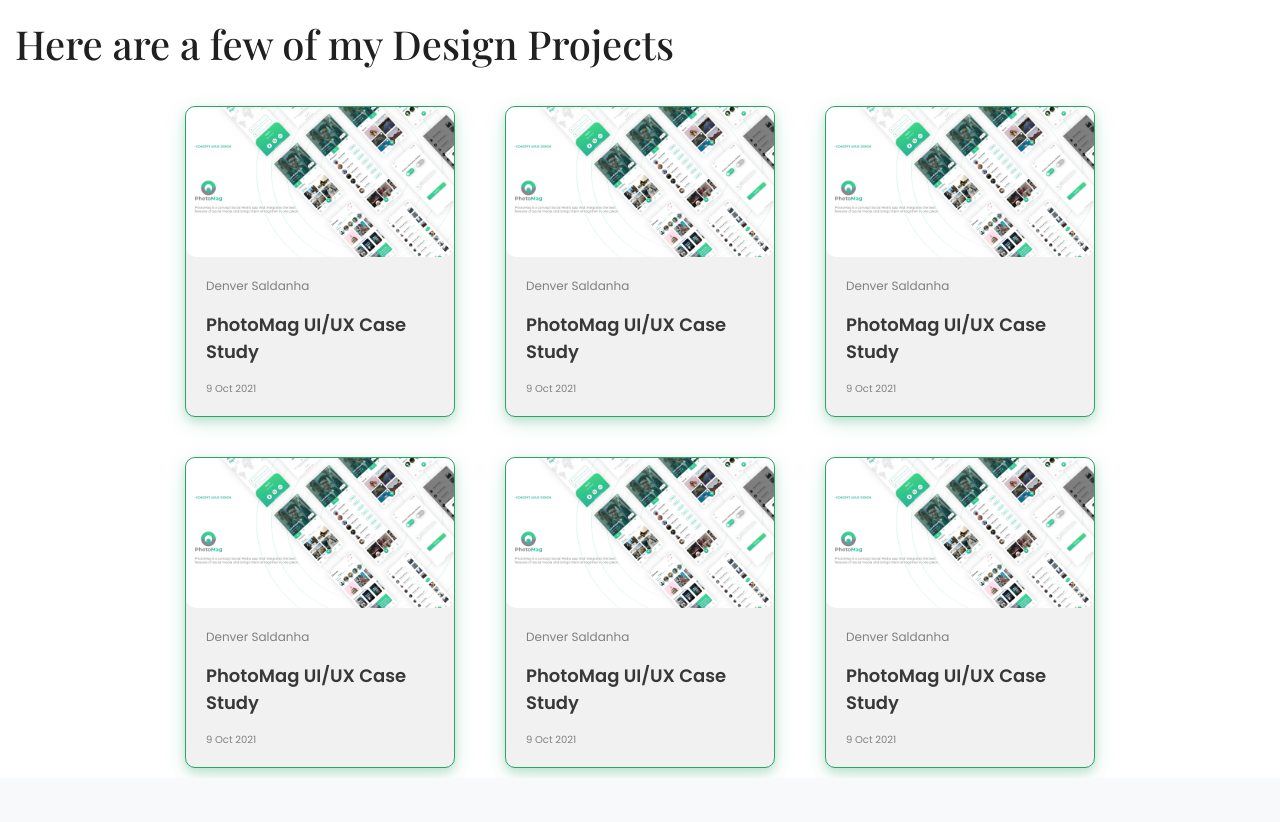
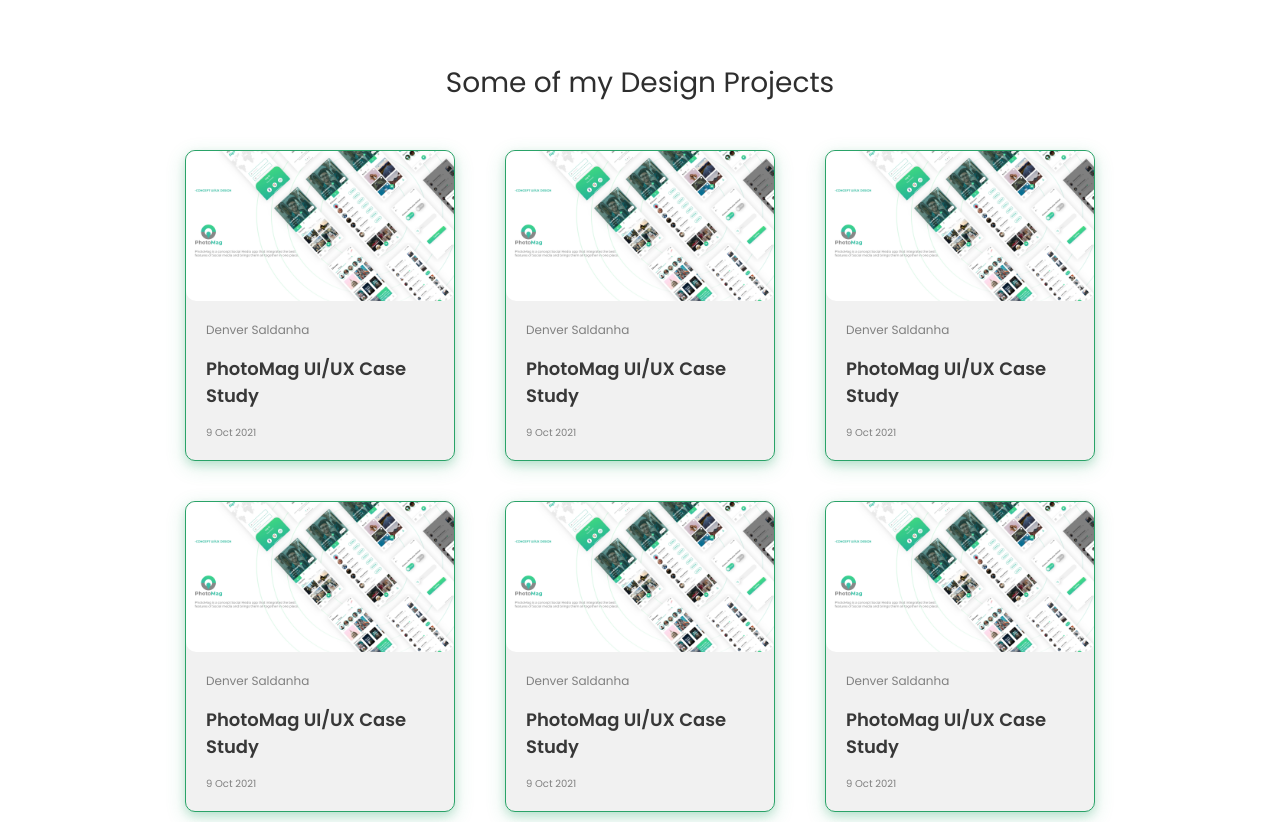
Before and after one commit to densaldanha/densaldanha.github.io, a PHP site: page /design.html in a window 1280 px wide. Shown: the part 71-893 px from the top of the page. Before the commit the page ends 849 px from the top, so only its background shows below. Run offline with PHP 8.4, Linux system fonts and the light colour scheme.

Commit message:
Final Cards Layout

```diff
--- a/design.css
+++ b/design.css
@@ -1,11 +1,15 @@
+
+.categories-text{
 
 
+    font-family: 'Poppins', sans-serif;
+    color:rgb(46, 46, 46);
+	padding-top: 2rem;
+    font-size: 3.5vh;
+    text-align: center;
+    margin-top: 10px;
 
-.heading_text{
-    font-family: Playfair Display, 'Gill Sans', 'Gill Sans MT', Calibri, 'Trebuchet MS', sans-serif;
-    color:rgb(32, 32, 32);
-    font-size: 5vh;
-    justify-items: center;
+
 }
 
 
@@ -144,11 +148,23 @@ h1 {
     border-color:rgb(42, 163, 104);
     background-color: rgb(241, 241, 241);
     box-shadow: 0 4px 8px 0 rgba(42, 163, 104, 0.2), 0 6px 20px 0 rgba(42, 163, 104, 0.19);
+    transition: transform .2s;
+
+
+
+
+}
+
+.card:hover{
+    -ms-transform: scale(1.04); /* IE 9 */
+  -webkit-transform: scale(1.04); /* Safari 3-8 */
+  transform: scale(1.04);
 
 }
 
 a:hover {
     text-decoration: none;
+
 }
 
 .card-text{
--- a/design.html
+++ b/design.html
@@ -10,6 +10,8 @@
         integrity="sha384-TX8t27EcRE3e/ihU7zmQxVncDAy5uIKz4rEkgIXeMed4M0jlfIDPvg6uqKI2xXr2" crossorigin="anonymous">
     <!-- CSS STYLESHEET -->
     <link rel="stylesheet" href="design.css">
+    <!-- Favicon -->
+    <link rel="icon" href="Images/ds_logo.png">
     <!-- JQuery -->
     <script src="https://ajax.googleapis.com/ajax/libs/jquery/3.5.1/jquery.min.js"></script>
     <!-- Poppins Font -->
@@ -93,7 +95,7 @@
         <div class="col-sm-12">
 
 
-        <h1 class="heading_text">Here are a few of my Design Projects</h1>
+            <p class="categories-text" id="categories">Some of my Design Projects</p>
 
     </div>
     </div>
```
